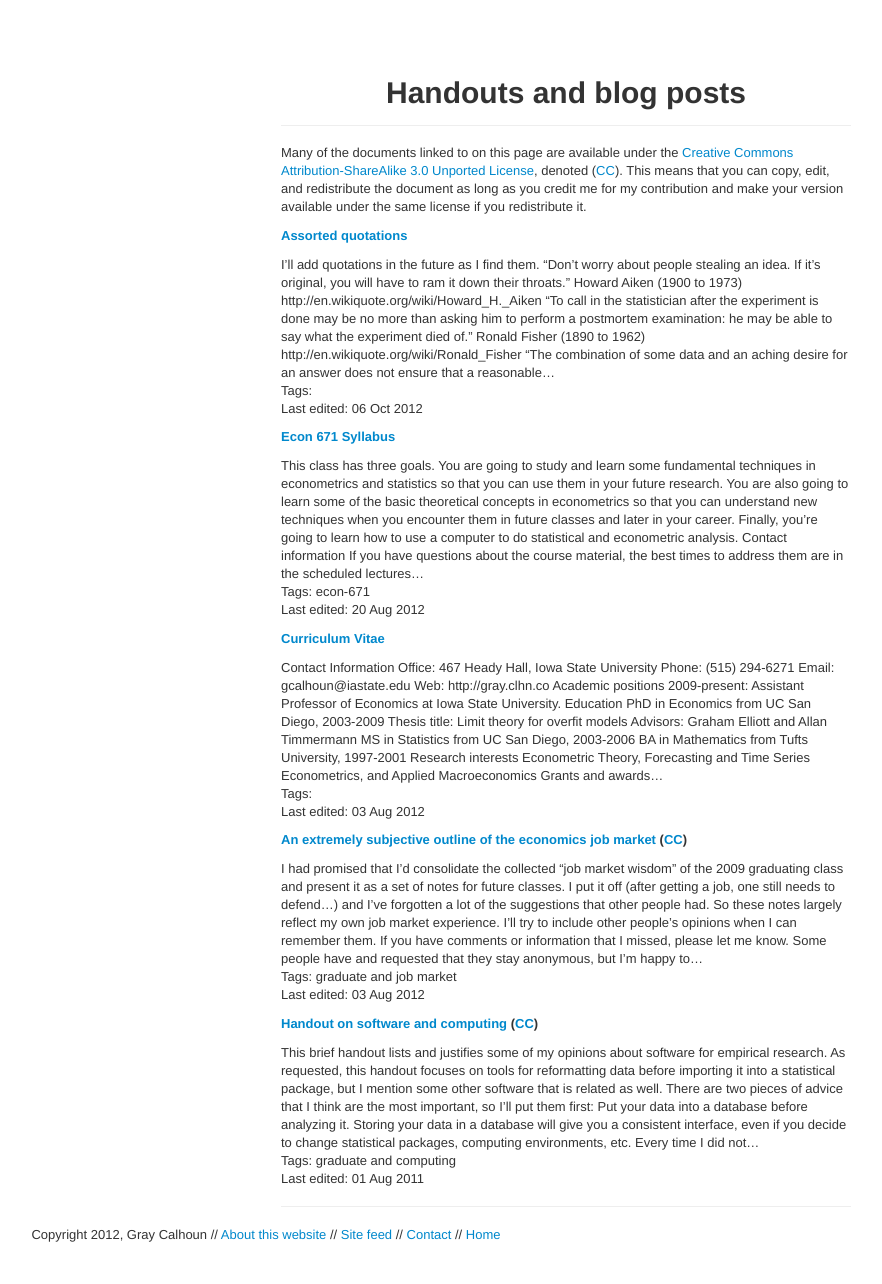
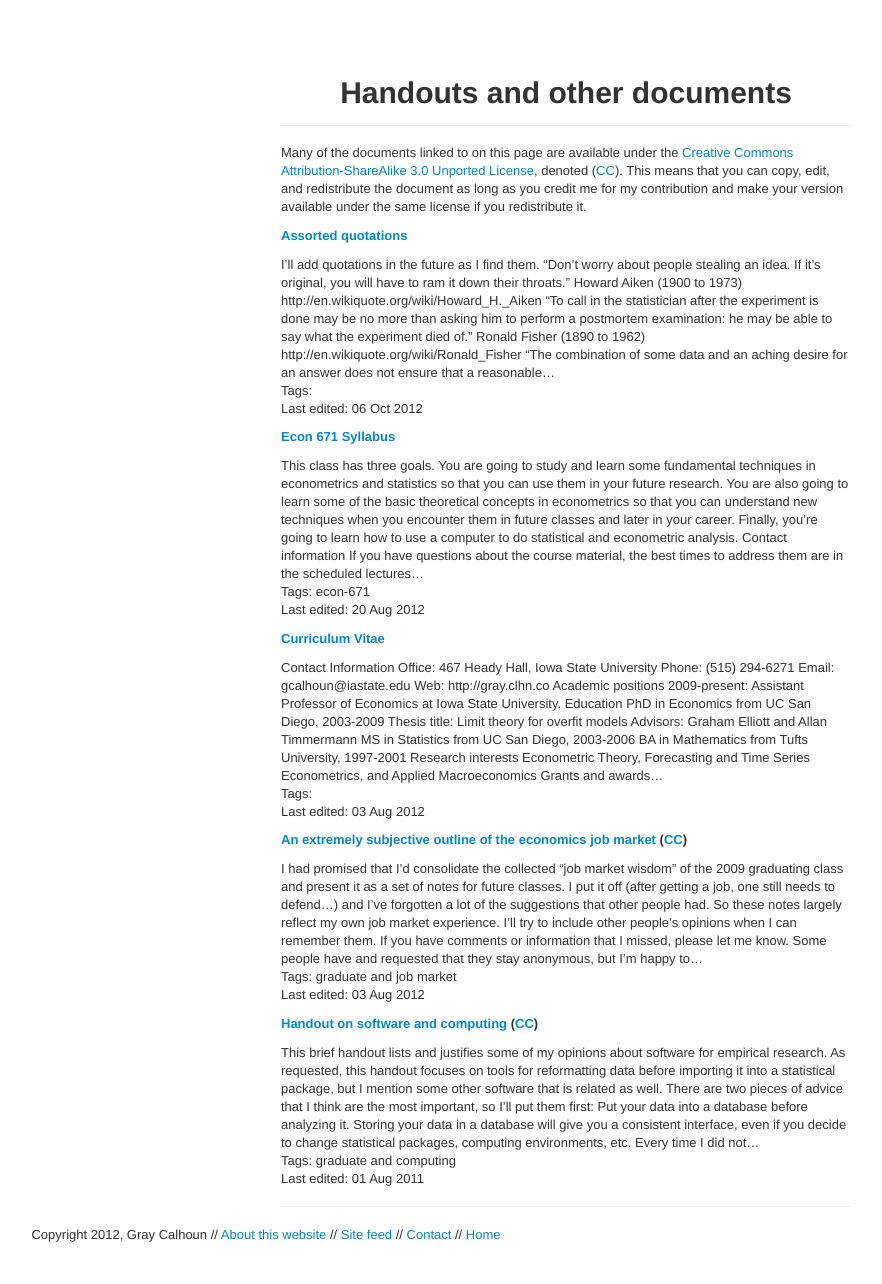
Before and after one commit to mmkuang/grayclhn.github.io, a Jekyll site: the page built from handouts/index.md, in a window 1280 px wide. Shown: the whole page, without its empty margins (374-1256 px from the left). Built offline with Jekyll 4.4.1, drawn with Linux system fonts in a browser that asks for light colours.

Commit message:
Rewrote title for handouts page

```diff
--- a/handouts/index.md
+++ b/handouts/index.md
@@ -1,15 +1,14 @@
 ---
 layout: display
-title: Handouts and blog posts
+title: Handouts and other documents
 ---
 
 Many of the documents linked to on this page are available under the
-<a rel="license"
-href="http://creativecommons.org/licenses/by-sa/3.0/"> Creative
-Commons Attribution-ShareAlike 3.0 Unported License</a>, denoted
-\([CC][]\). This means that you can copy, edit, and redistribute the
-document as long as you credit me for my contribution and make your
-version available under the same license if you redistribute it.
+<a rel="license" href="http://creativecommons.org/licenses/by-sa/3.0/">
+Creative Commons Attribution-ShareAlike 3.0 Unported License</a>, denoted
+\([CC][]\). This means that you can copy, edit, and redistribute the document
+as long as you credit me for my contribution and make your version available
+under the same license if you redistribute it.
 
 {% for doc in site.categories.handouts %}
 
```
